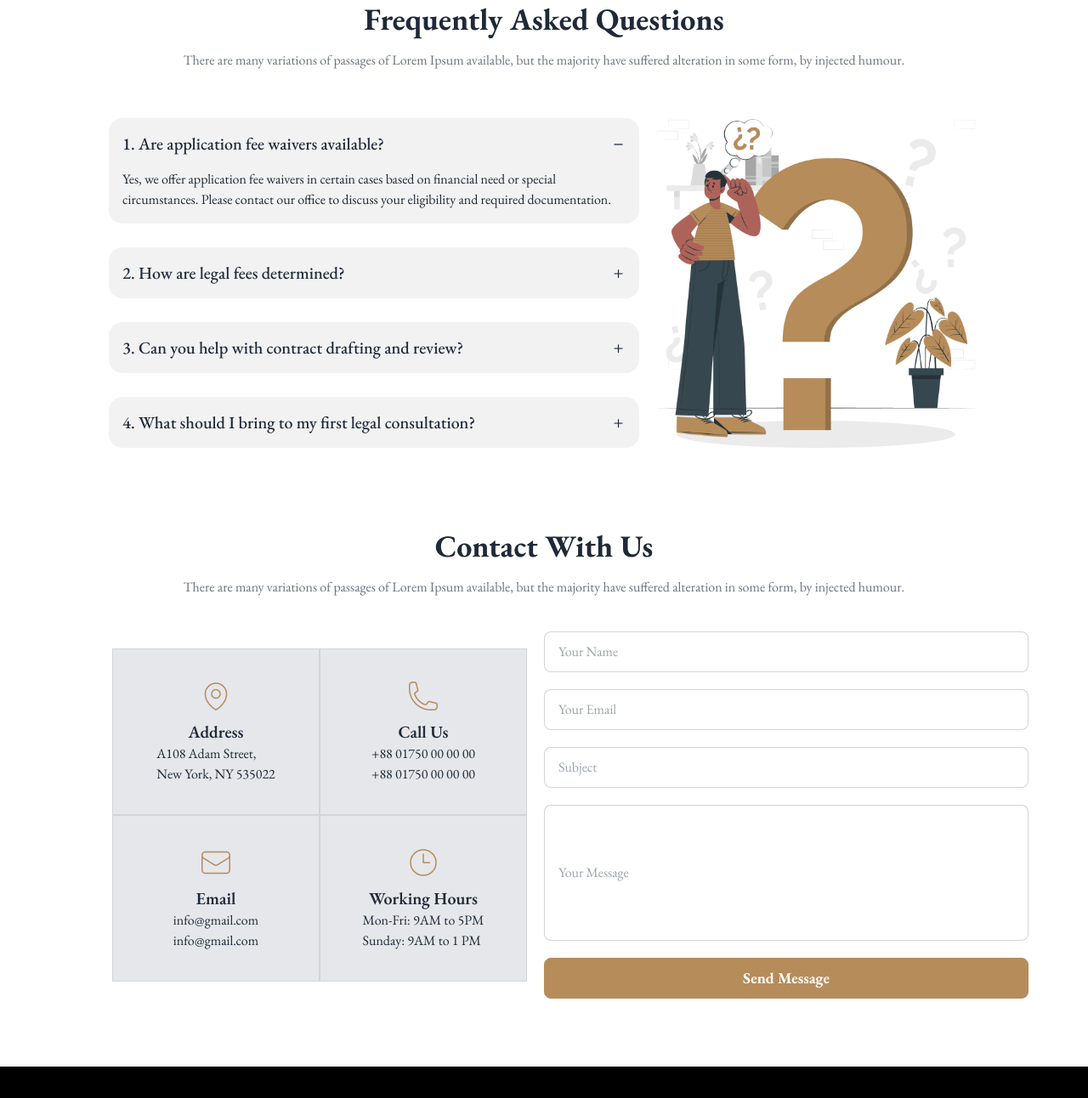
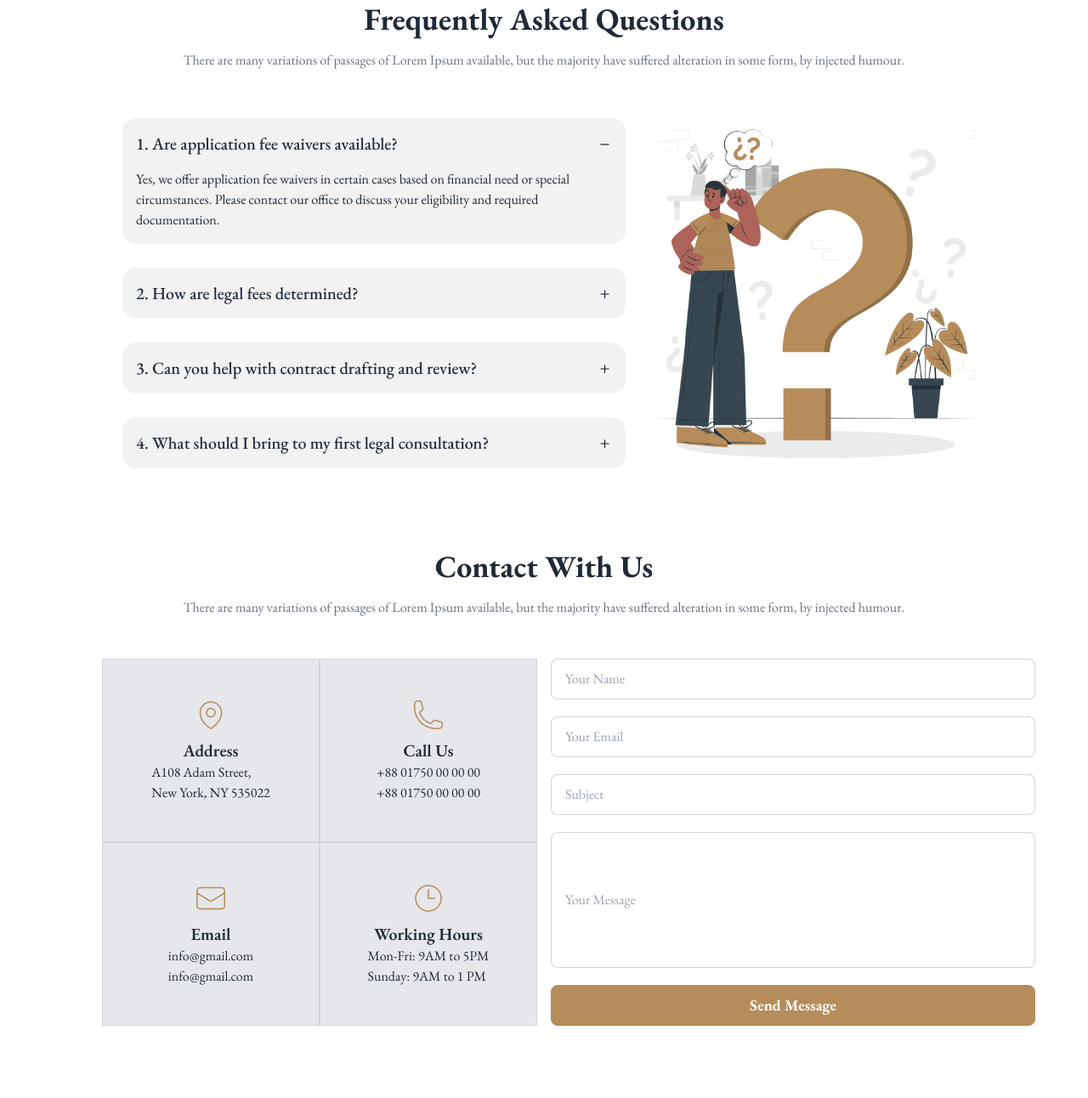
Before and after one commit to sabrh/Legal-Solutions, a plain HTML site: page index.html in a window 1280 px wide. Shown: the part 2649-3941 px from the top of the page at 85% size. Drawn offline with nearby package versions, Linux system fonts and the light colour scheme.

Commit message:
Fixed margins in contact us and faq section

```diff
--- a/index.html
+++ b/index.html
@@ -196,7 +196,7 @@
             <div class="hero-content flex-col lg:flex-row-reverse">
               <img src="images/faq.png" alt="FAQ Icon" class="max-w-sm rounded-lg" />
               <div>
-                  <div class="space-y-7">
+                  <div class="space-y-7 sm:mx-4">
                     <div class="collapse collapse-plus bg-base-200">
                       <input type="radio" name="my-accordion-3" checked="checked" />
                       <div class="collapse-title text-xl font-medium">1. Are application fee waivers available?</div>
@@ -239,7 +239,7 @@
           </div>
           <div class="grid grid-cols-1 lg:grid-cols-2">
             <!--Contact Us Cards-->
-            <div class="grid grid-cols-2 bg-gray-200 m-5">
+            <div class="grid grid-cols-2 bg-gray-200 m-2">
               <!-- Box 1 -->
               <div class="flex flex-col items-center justify-center border border-gray-300 p-6">
                 <img src="images/location.png" alt="Address Icon" class="w-10 h-10 mb-2">
@@ -267,7 +267,7 @@
             </div>
 
             <!--Contact Us Input-->
-            <div class="lg:w-[570px]">
+            <div class="m-2 lg:w-[570px]">
               <label class="input input-bordered flex items-center mb-5">
                 <input type="text" class="grow" placeholder="Your Name" />
               </label>
```
